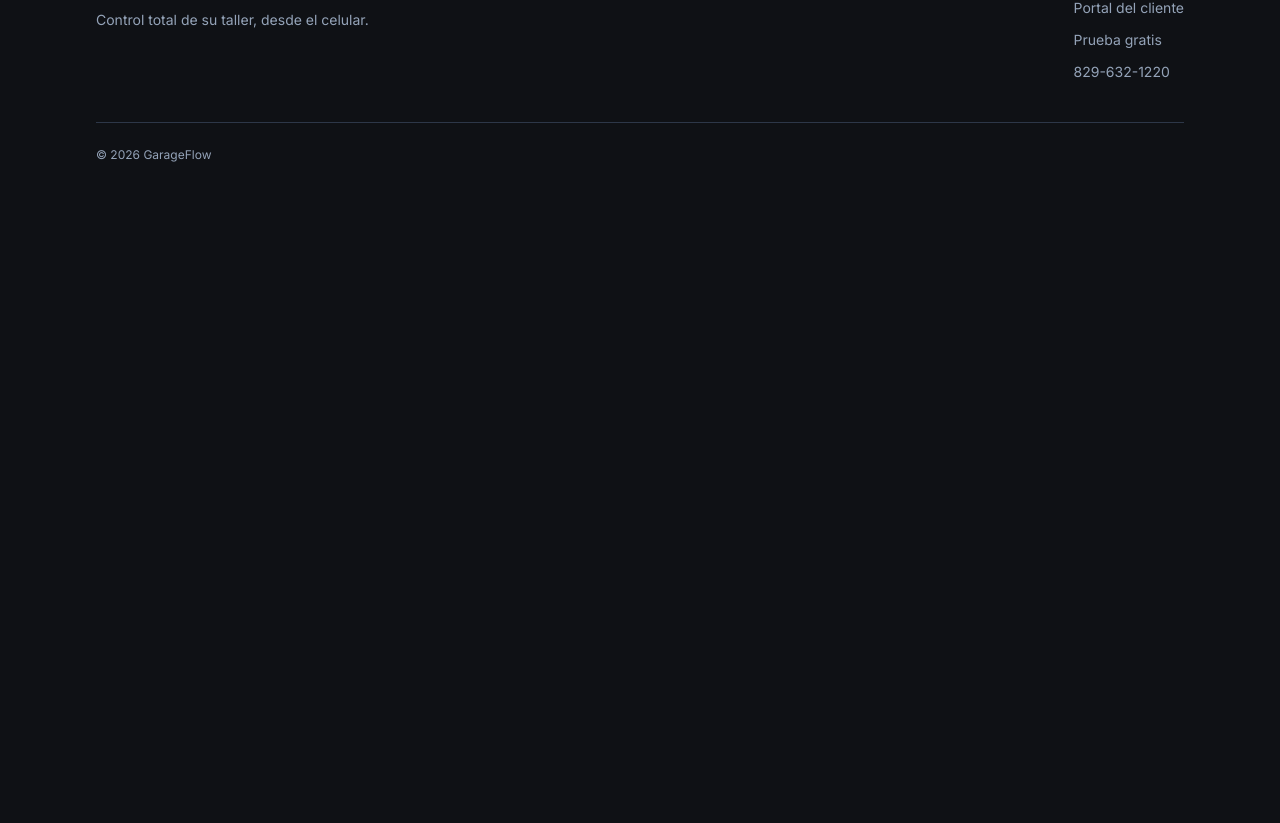
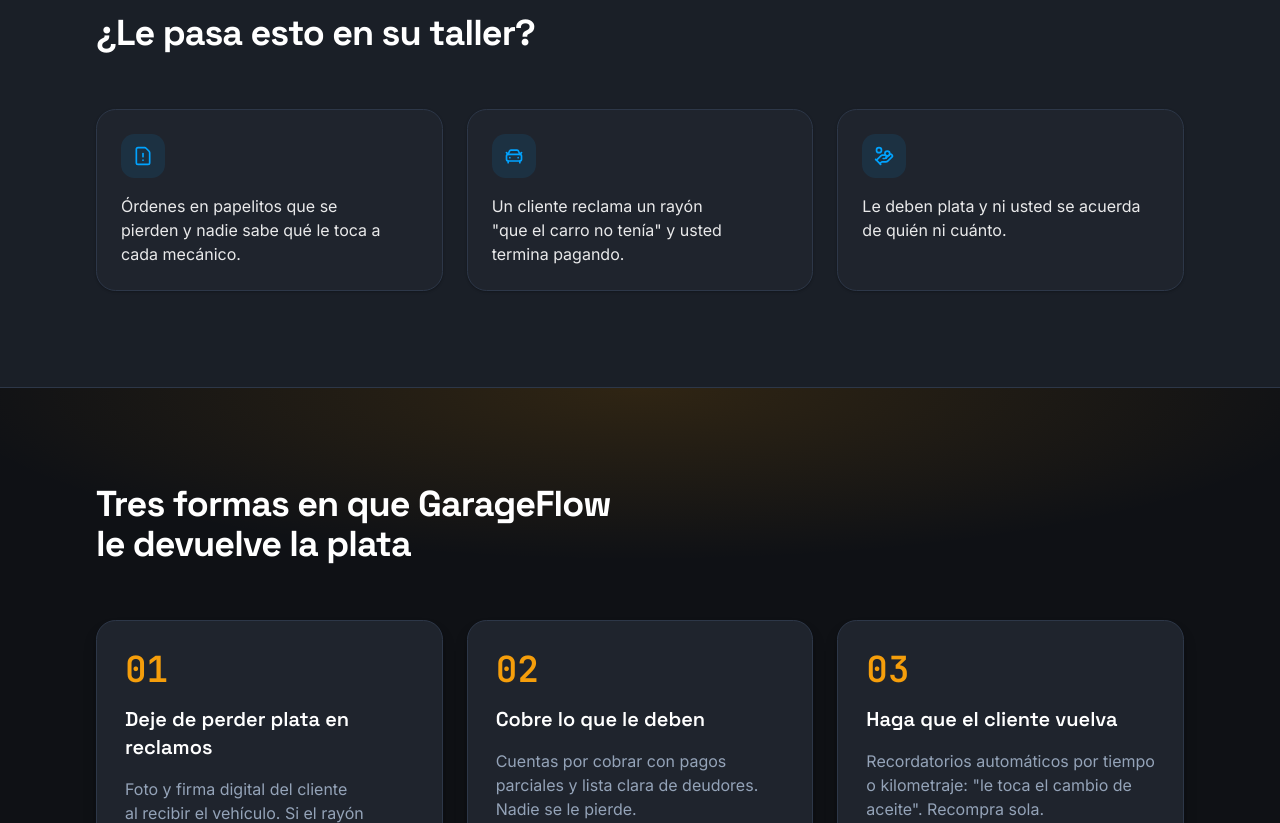
Before and after one commit to Gameoversv/TallerFacilRD, a Next.js app in the folder apps/web/: page / in a window 1280 px wide. Shown: the part 857-1680 px from the top of the page. Before the commit the page ends 1068 px from the top, so only its background shows below. Built offline with nearby package versions, Linux system fonts and the light colour scheme.

Commit message:
feat: secciones de dolores y 3 golpes de dinero

```diff
--- a/apps/web/src/app/(marketing)/page.tsx
+++ b/apps/web/src/app/(marketing)/page.tsx
@@ -1,6 +1,8 @@
 import type { Metadata } from "next";
 
 import { Hero } from "@/components/marketing/hero";
+import { MoneyPunches } from "@/components/marketing/money-punches";
+import { Pains } from "@/components/marketing/pains";
 
 export const metadata: Metadata = {
   title: "GarageFlow — Deje de perder plata en su taller",
@@ -12,6 +14,8 @@
   return (
     <main id="inicio" className="flex-1">
       <Hero />
+      <Pains />
+      <MoneyPunches />
     </main>
   );
 }
--- /dev/null
+++ b/apps/web/src/components/marketing/money-punches.tsx
@@ -0,0 +1,53 @@
+const MONEY_PUNCHES = [
+  {
+    number: "01",
+    title: "Deje de perder plata en reclamos",
+    text: 'Foto y firma digital del cliente al recibir el vehículo. Si el rayón ya estaba, queda documentado. Cero pleitos.',
+  },
+  {
+    number: "02",
+    title: "Cobre lo que le deben",
+    text: "Cuentas por cobrar con pagos parciales y lista clara de deudores. Nadie se le pierde.",
+  },
+  {
+    number: "03",
+    title: "Haga que el cliente vuelva",
+    text: 'Recordatorios automáticos por tiempo o kilometraje: "le toca el cambio de aceite". Recompra sola.',
+  },
+] as const;
+
+export function MoneyPunches() {
+  return (
+    <section className="relative overflow-hidden border-b border-border bg-background">
+      <div
+        aria-hidden="true"
+        className="pointer-events-none absolute inset-x-0 top-0 h-[24rem] bg-[radial-gradient(55%_45%_at_50%_0%,color-mix(in_oklch,var(--color-warning)_14%,transparent),transparent)]"
+      />
+
+      <div className="relative mx-auto max-w-6xl px-4 py-16 sm:px-6 lg:px-8 lg:py-24">
+        <h2 className="max-w-2xl text-balance font-display text-3xl font-bold tracking-tight text-foreground sm:text-4xl">
+          Tres formas en que GarageFlow le devuelve la plata
+        </h2>
+
+        <div className="mt-10 grid gap-5 lg:mt-14 lg:grid-cols-3 lg:gap-6">
+          {MONEY_PUNCHES.map(({ number, title, text }) => (
+            <div
+              key={number}
+              className="flex flex-col gap-4 rounded-2xl border border-border bg-card p-7 shadow-lg shadow-black/30"
+            >
+              <span className="font-mono text-4xl font-bold text-warning">
+                {number}
+              </span>
+              <h3 className="font-display text-xl font-semibold text-foreground">
+                {title}
+              </h3>
+              <p className="text-pretty text-base text-muted-foreground">
+                {text}
+              </p>
+            </div>
+          ))}
+        </div>
+      </div>
+    </section>
+  );
+}
--- /dev/null
+++ b/apps/web/src/components/marketing/pains.tsx
@@ -0,0 +1,44 @@
+import { CarFront, FileWarning, HandCoins } from "lucide-react";
+
+const PAINS = [
+  {
+    icon: FileWarning,
+    text: "Órdenes en papelitos que se pierden y nadie sabe qué le toca a cada mecánico.",
+  },
+  {
+    icon: CarFront,
+    text: 'Un cliente reclama un rayón "que el carro no tenía" y usted termina pagando.',
+  },
+  {
+    icon: HandCoins,
+    text: "Le deben plata y ni usted se acuerda de quién ni cuánto.",
+  },
+] as const;
+
+export function Pains() {
+  return (
+    <section className="border-b border-border bg-muted">
+      <div className="mx-auto max-w-6xl px-4 py-16 sm:px-6 lg:px-8 lg:py-24">
+        <h2 className="max-w-2xl text-balance font-display text-3xl font-bold tracking-tight text-foreground sm:text-4xl">
+          ¿Le pasa esto en su taller?
+        </h2>
+
+        <div className="mt-10 grid gap-4 sm:grid-cols-3 lg:mt-14 lg:gap-6">
+          {PAINS.map(({ icon: Icon, text }) => (
+            <div
+              key={text}
+              className="flex flex-col gap-4 rounded-2xl border border-border bg-card p-6 shadow-sm shadow-black/20"
+            >
+              <span className="flex h-11 w-11 items-center justify-center rounded-xl bg-primary/10 text-primary">
+                <Icon className="h-5 w-5" aria-hidden="true" />
+              </span>
+              <p className="text-pretty text-base text-foreground/90">
+                {text}
+              </p>
+            </div>
+          ))}
+        </div>
+      </div>
+    </section>
+  );
+}
```
